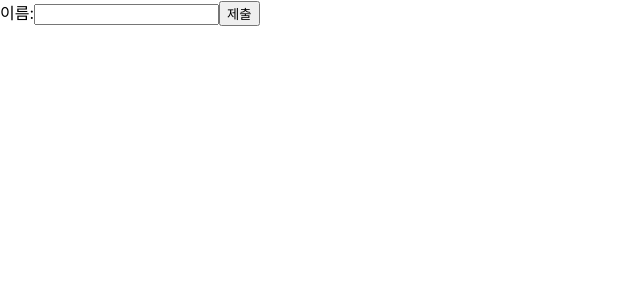
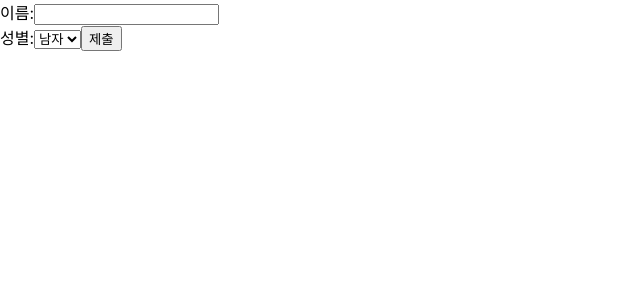
Before and after one commit to T189216/react-240306, a React (Create React App) app in the folder react240306/: page / in a window 1280 px wide. Shown: the top 300 px of the page, without its empty margins (0-640 px from the left). Built offline with nearby package versions, Linux system fonts and the light colour scheme.

Commit message:
성별 입력 받기

```diff
--- a/react240306/src/chapter_11/SignUp.jsx
+++ b/react240306/src/chapter_11/SignUp.jsx
@@ -2,13 +2,18 @@
 
 function SignUp(props) {
     const [name, setName] = useState("");
+    const [gender, setGender] = useState("남자");
 
     const handleChangeName = (event) => {
         setName(event.target.value);
     };
 
+    const handleChangeGender = (event) => {
+        setGender(event.target.value);
+    };
+
     const handleSubmit = (event) => {
-        alert(`이름: ${name}`);
+        alert(`이름: ${name}, 성별: ${gender}`);
         event.preventDefault();
     };
 
@@ -18,6 +23,14 @@
                 이름:
                 <input type="text" value={name} onChange={handleChangeName} />
             </label>
+            <br />
+            <label>
+                성별:
+                <select value={gender} onChange={handleChangeGender}>
+                    <option value="남자">남자</option>
+                    <option value="여자">여자</option>
+                </select>
+            </label>
             <button type="submit">제출</button>
         </form>
     );
```
